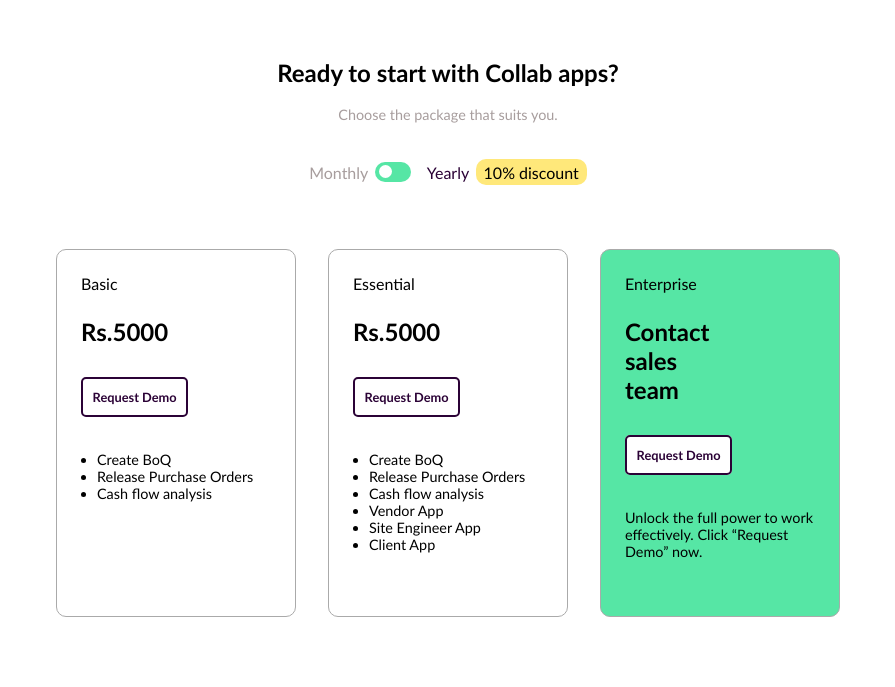
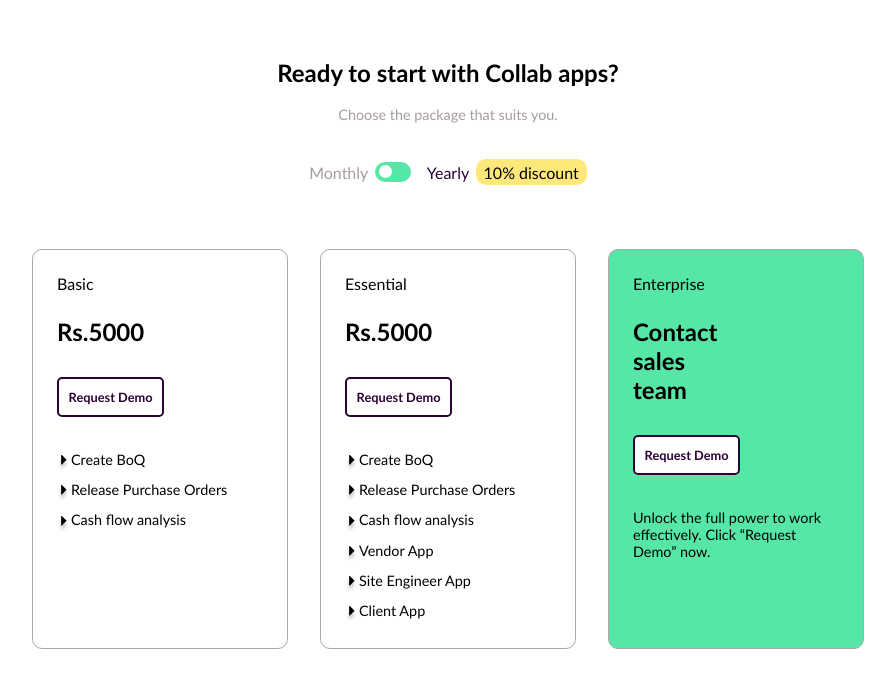
Before and after one commit to kasparasd/collab, a website: page index.html in a window 1280 px wide. Shown: the part 2098-2785 px from the top of the page, without its empty margins (192-1087 px from the left). Drawn offline with Linux system fonts and the light colour scheme.

Commit message:
card arrows

```diff
--- a/css/start.css
+++ b/css/start.css
@@ -51,8 +51,8 @@
 }
 
 .card {
-    width: 15rem;
-    height: 23rem;
+    width: 16rem;
+    height: 25rem;
     text-align: left;
     padding: 1.5rem;
     border: #AAAAAA 0.1rem solid ;
@@ -96,11 +96,15 @@
 }
 
 .card ul li::marker {
-    list-style-image: url('../img/arrow.png');
-    /* color: green; */
+    content: none;
 }
-.card > ul > li {
-    margin-left: 1rem;
+
+.card ul li  {
+    margin-bottom: 0.5rem;
+}
+
+.card > ul > li img {
+    margin-top: 0.2rem;
 }
 
 
--- a/index.html
+++ b/index.html
@@ -113,9 +113,9 @@
                     <h2 class="card-price">Rs.5000</h2>
                     <a class="start-request-demo-button" href="#">Request Demo</a>
                     <ul>
-                        <li>Create BoQ</li>
-                        <li>Release Purchase Orders</li>
-                        <li>Cash flow analysis</li>
+                        <li><img src="./img/Vector.png" alt="">Create BoQ</li>
+                        <li><img src="./img/Vector.png" alt="">Release Purchase Orders</li>
+                        <li><img src="./img/Vector.png" alt="">Cash flow analysis</li>
                     </ul>
                 </div>
 
@@ -124,12 +124,12 @@
                     <h2 class="card-price">Rs.5000</h2>
                     <a class="start-request-demo-button" href="#">Request Demo</a>
                     <ul>
-                        <li>Create BoQ</li>
-                        <li>Release Purchase Orders</li>
-                        <li>Cash flow analysis</li>
-                        <li>Vendor App</li>
-                        <li>Site Engineer App</li>
-                        <li>Client App</li>
+                        <li><img src="./img/Vector.png" alt="">Create BoQ</li>
+                        <li><img src="./img/Vector.png" alt="">Release Purchase Orders</li>
+                        <li><img src="./img/Vector.png" alt="">Cash flow analysis</li>
+                        <li><img src="./img/Vector.png" alt="">Vendor App</li>
+                        <li><img src="./img/Vector.png" alt="">Site Engineer App</li>
+                        <li><img src="./img/Vector.png" alt="">Client App</li>
                     </ul>
                 </div>
 
```
Also changed, not shown: img/Vector.png (added), img/arrow.png (deleted).
